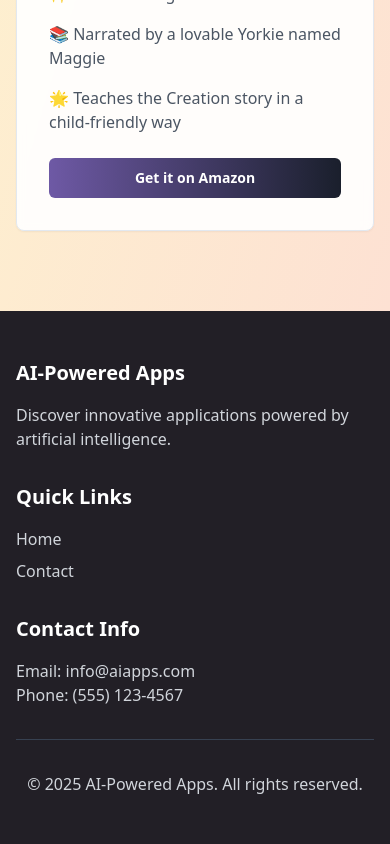
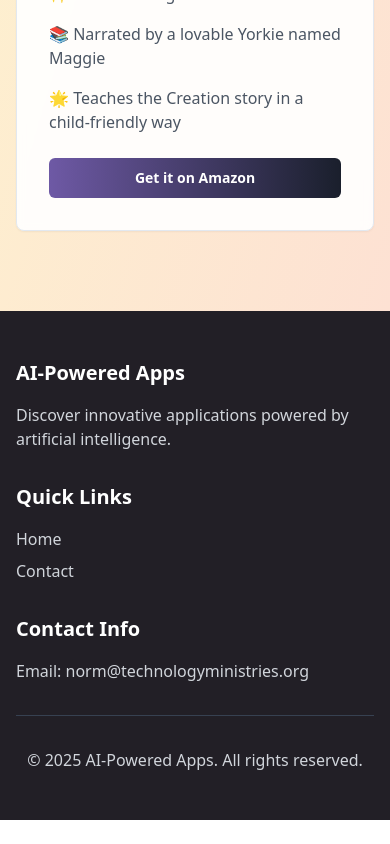
Before and after one commit to nmpettus/godlyAI, a React (Vite) app: page /books in a window 390 px wide. Shown: the part 1040-1884 px from the top of the page. After the commit the page ends 1860 px from the top, so only its background shows below. Built offline with nearby package versions, Linux system fonts and the light colour scheme.

Commit message:
Update footer contact information
Changed the email address in the footer to norm@technologyministries.org and removed the phone number.
[skip gpt_engineer]

```diff
--- a/src/components/Footer.tsx
+++ b/src/components/Footer.tsx
@@ -28,8 +28,7 @@ export const Footer = () => {
           </div>
           <div>
             <h3 className="text-xl font-bold mb-4">Contact Info</h3>
-            <p className="text-gray-300">Email: info@aiapps.com</p>
-            <p className="text-gray-300">Phone: (555) 123-4567</p>
+            <p className="text-gray-300">Email: norm@technologyministries.org</p>
           </div>
         </div>
         <div className="border-t border-gray-700 mt-8 pt-8 text-center text-gray-300">
```
